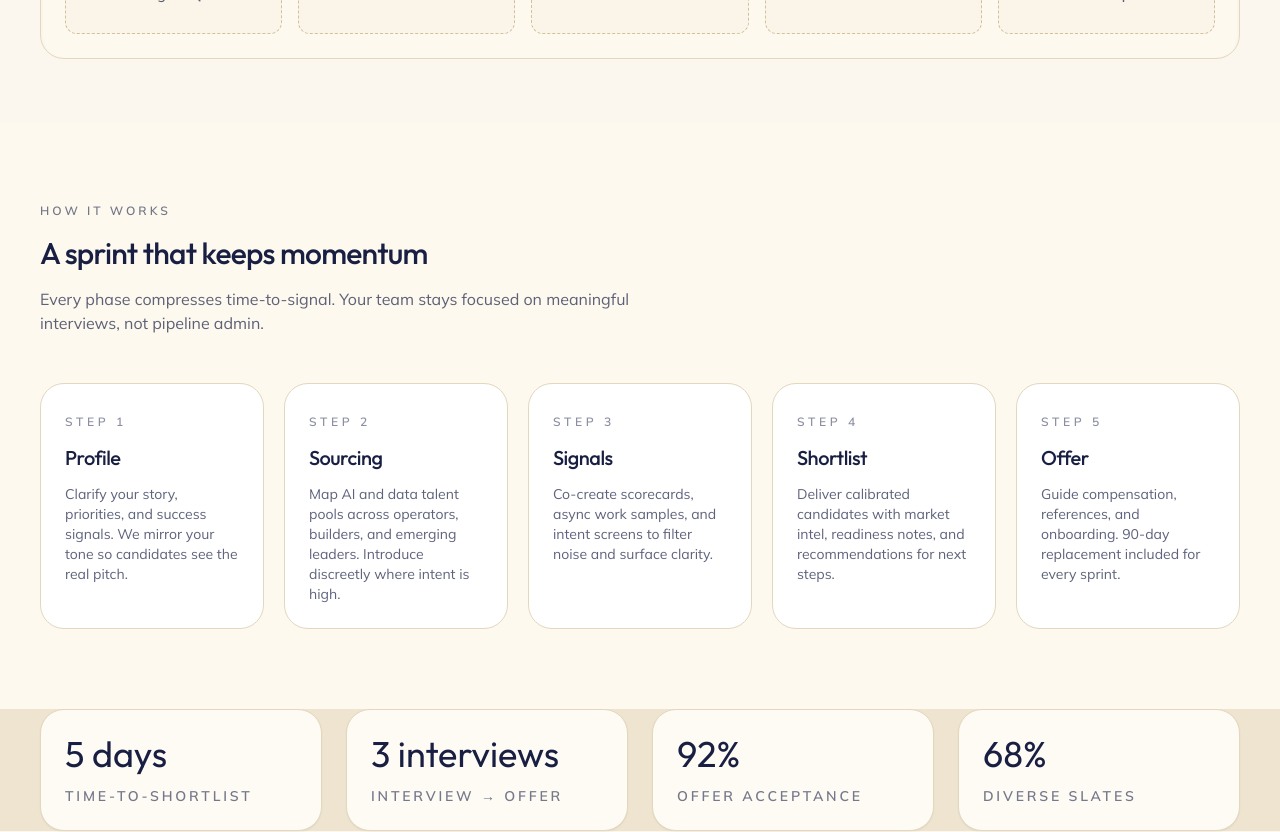
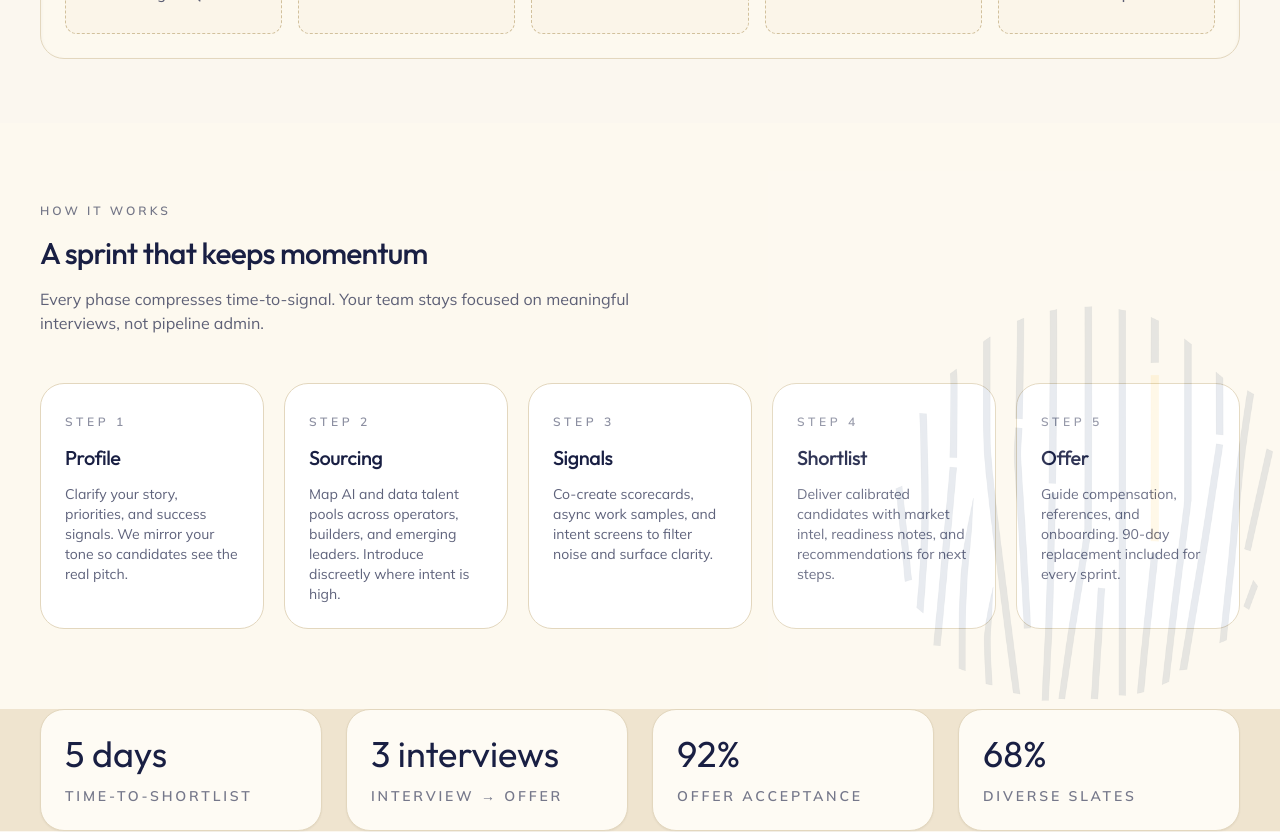
Before and after one commit to David-tech-creator/haystack, a Next.js app: page / in a window 1280 px wide. Shown: the part 1000-1832 px from the top of the page. Built offline with nearby package versions, Linux system fonts and the light colour scheme.

Commit message:
style: add background emblem to how it works section

```diff
--- a/src/app/page.tsx
+++ b/src/app/page.tsx
@@ -4,6 +4,7 @@ import { Logos } from "@/components/logos"
 import { Stats } from "@/components/stats"
 import { Testimonials } from "@/components/testimonials"
 import { Hero } from "@/components/hero"
+import Image from "next/image"
 import Link from "next/link"
 import { motion } from "framer-motion"
 
@@ -37,8 +38,16 @@ function HowItWorks() {
   }
 
   return (
-    <section className="bg-[#fdf9ef] py-20">
-      <div className="container flex flex-col gap-6 md:flex-row md:items-center md:justify-between">
+    <section className="relative overflow-hidden bg-[#fdf9ef] py-20">
+      <Image
+        src="/images/Haystack-logo.png"
+        alt="Haystack emblem background"
+        width={640}
+        height={640}
+        className="pointer-events-none absolute -right-32 top-12 hidden opacity-10 lg:block"
+        aria-hidden
+      />
+      <div className="container relative flex flex-col gap-6 md:flex-row md:items-center md:justify-between">
         <div className="max-w-2xl space-y-4">
           <p className="text-xs font-semibold uppercase tracking-[0.25em] text-primary/60">How it works</p>
           <h2 className="font-display text-3xl text-primary">A sprint that keeps momentum</h2>
```
